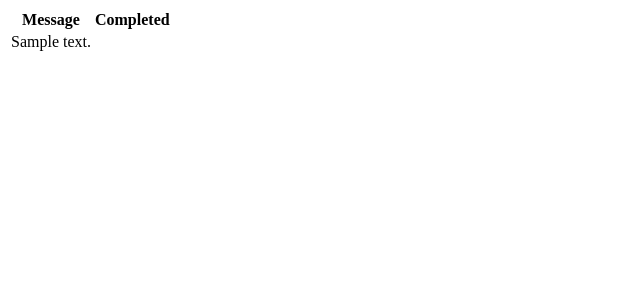
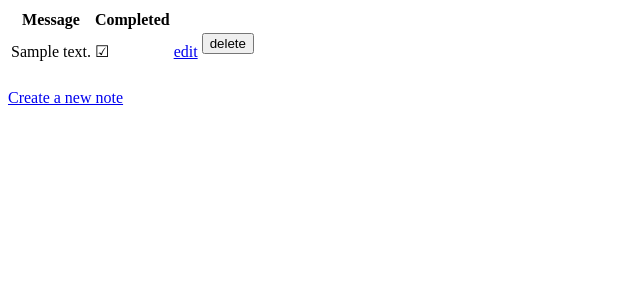
Before and after one commit to encode/django-vanilla-views, a Django app: page / in a window 1280 px wide. Shown: the top 300 px of the page, without its empty margins (0-640 px from the left). Run offline with Django 3.2, Linux system fonts and the light colour scheme; tables that the repository leaves empty hold one stand-in row (values such as "Sample post").

Commit message:
Add minimal working example.

```diff
--- a/example/example/notes/models.py
+++ b/example/example/notes/models.py
@@ -1,6 +1,14 @@
+# coding=utf-8
 from django.db import models
 
 class Note(models.Model):
     created = models.DateTimeField(auto_now_add=True)
     message = models.CharField(max_length=100)
     complete = models.BooleanField(default=False)
+
+    @property
+    def checkbox_character(self):
+        return '☑' if self.complete else '☐'
+
+    class Meta:
+        ordering = ('-created',)
--- /dev/null
+++ b/example/example/notes/views.py
@@ -0,0 +1,27 @@
+from django.core.urlresolvers import reverse_lazy
+from example.notes.models import Note
+from vanilla import CreateView, DeleteView, ListView, UpdateView
+
+class ListNotes(ListView):
+    model = Note
+
+
+class CreateNote(CreateView):
+    model = Note
+    success_url = reverse_lazy('list_notes')
+
+
+class EditNote(UpdateView):
+    model = Note
+    success_url = reverse_lazy('list_notes')
+
+
+class DeleteNote(DeleteView):
+    model = Note
+    success_url = reverse_lazy('list_notes')
+
+
+list_notes = ListNotes.as_view()
+create_note = CreateNote.as_view()
+edit_note = EditNote.as_view()
+delete_note = DeleteNote.as_view()
--- a/example/example/urls.py
+++ b/example/example/urls.py
@@ -1,8 +1,9 @@
 from django.conf.urls import patterns, include, url
-from vanilla import CreateView, ListView
 from example.notes.models import Note
 
-urlpatterns = patterns('',
-    url(r'^$', ListView.as_view(model=Note), name='note_list'),
-    url(r'^create$', CreateView.as_view(model=Note), name='note_create'),
+urlpatterns = patterns('example.notes.views',
+    url(r'^$', 'list_notes', name='list_notes'),
+    url(r'^create/$', 'create_note', name='create_note'),
+    url(r'^edit/(?P<pk>\d+)/$', 'edit_note', name='edit_note'),
+    url(r'^delete/(?P<pk>\d+)/$', 'delete_note', name='delete_note'),
 )
--- a/example/templates/notes/note_form.html
+++ b/example/templates/notes/note_form.html
@@ -1,3 +1,7 @@
 <html>
-  {{form}}
+    <form method="POST" action=".">
+        {% csrf_token %}
+        {{ form }}
+        <input type="submit" value="Save">
+    </form>
 </html>
--- a/example/templates/notes/note_list.html
+++ b/example/templates/notes/note_list.html
@@ -1,8 +1,21 @@
 <html>
+    {% if note_list %}
     <table>
         <tr><th>Message</th><th>Completed</th></tr>
         {% for note in note_list %}
-            <tr><td>{{ note.message }}</td><td>{{ note.completed }}</td></tr>
+            <tr>
+                <td>{{ note.message }}</td>
+                <td>{{ note.checkbox_character }}</td>
+                <td><a href="{% url 'edit_note' note.pk %}">edit</a></td>
+                <td>
+                    <form method="POST" action="{% url 'delete_note' note.pk %}">
+                        {% csrf_token %}
+                        <input type="submit" value="delete"></input>
+                    </form>
+                </td>
+            </tr>
         {% endfor %}
     </table>
+    {% endif %}
+    <p><a href="{% url 'create_note' %}">Create a new note</a></p>
 </html>
```
